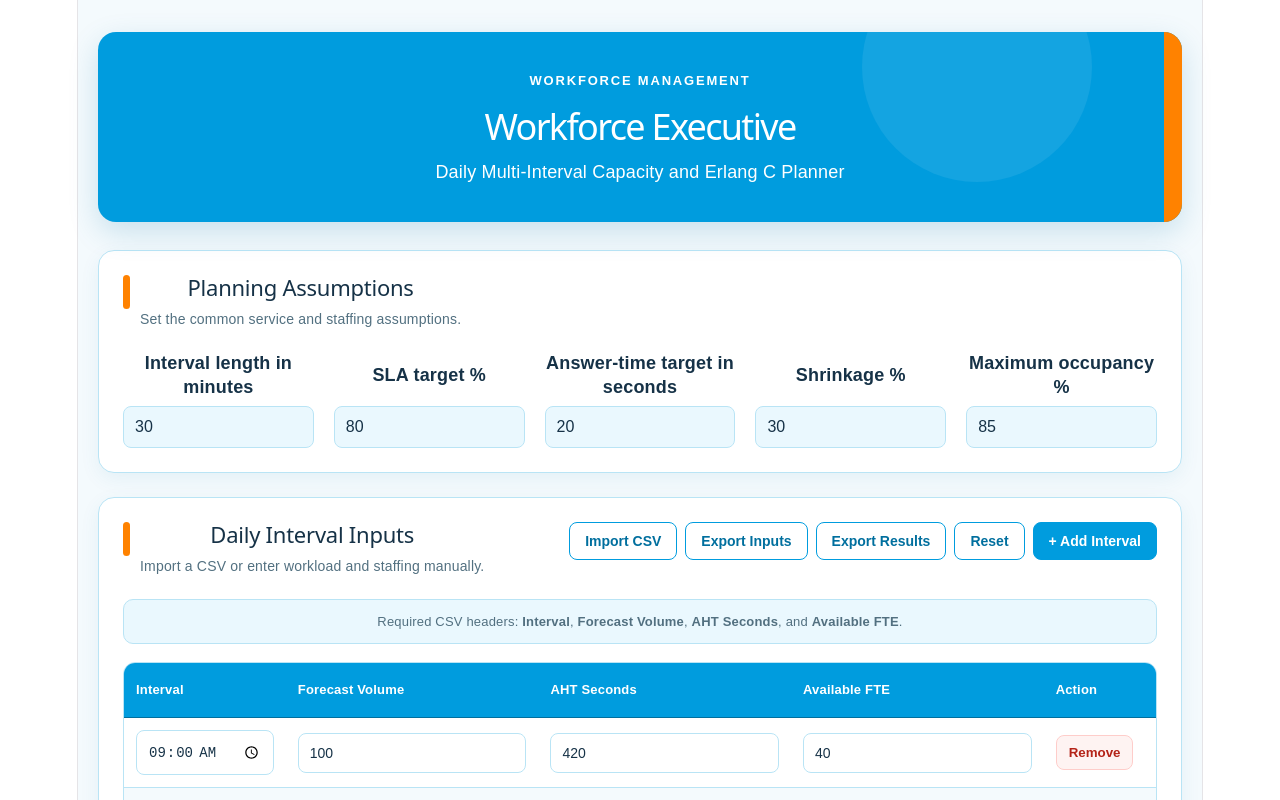
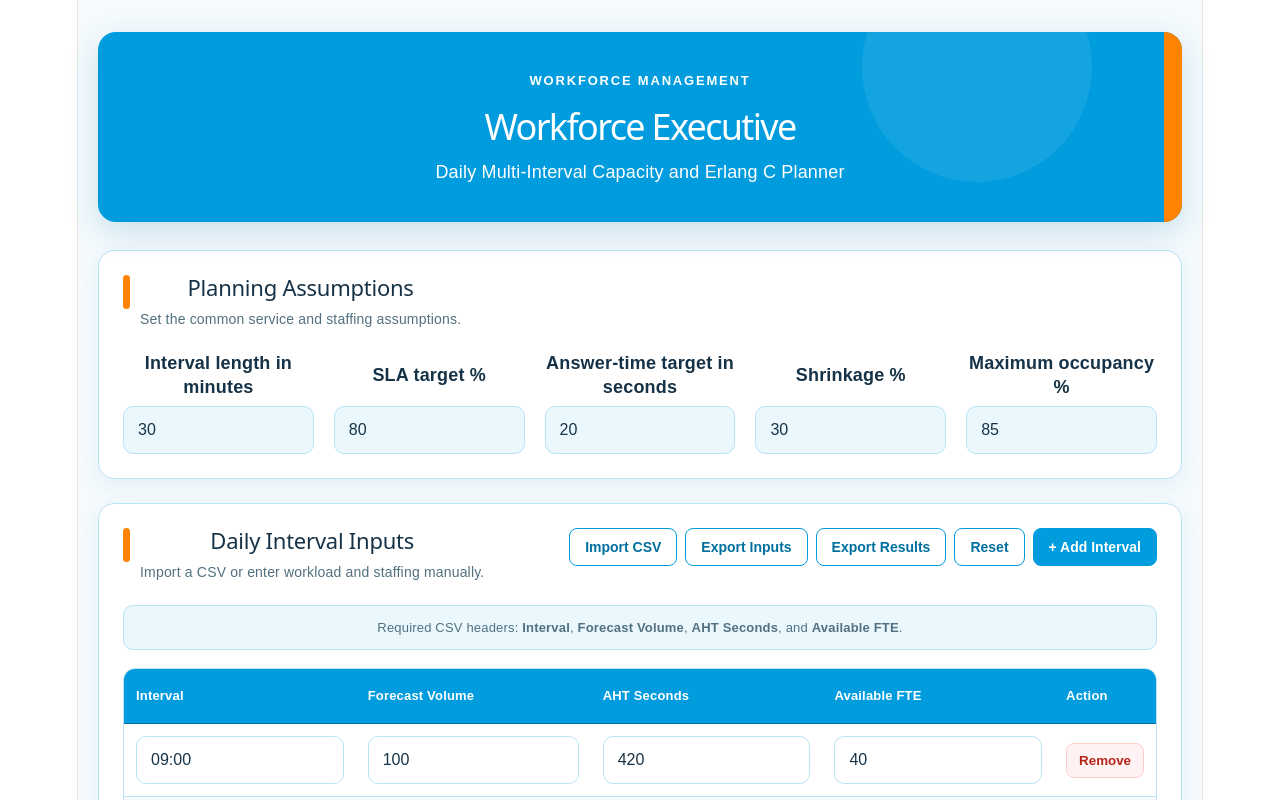
Before and after one commit to markeugeneb351-code/wfm-executive-copilot2, a React (Vite) app: page / in a window 1280 px wide. Shown: the top 800 px of the page. Built offline with nearby package versions, Linux system fonts and the light colour scheme.

Commit message:
Replace numeric controls with static input boxes

```diff
--- a/src/App.tsx
+++ b/src/App.tsx
@@ -3,6 +3,7 @@ import {
   useRef,
   useState,
   type ChangeEvent,
+  type CSSProperties,
 } from "react";
 
 import { calculateWorkforce } from "./calculations/erlangC";
@@ -55,6 +56,16 @@ interface SummaryCardProps {
   helper: string;
   accentColor?: string;
   valueColor?: string;
+}
+
+interface StaticNumberInputProps {
+  value: number;
+  onChange: (value: number) => void;
+  min?: number;
+  max?: number;
+  allowDecimal?: boolean;
+  style?: CSSProperties;
+  ariaLabel?: string;
 }
 
 type EditableIntervalField =
@@ -114,7 +125,11 @@ function parseCsvLine(line: string) {
     const character = line[index];
     const nextCharacter = line[index + 1];
 
-    if (character === '"' && insideQuotes && nextCharacter === '"') {
+    if (
+      character === '"' &&
+      insideQuotes &&
+      nextCharacter === '"'
+    ) {
       currentValue += '"';
       index += 1;
     } else if (character === '"') {
@@ -400,8 +415,7 @@ function App() {
       },
     ]);
 
-    setCsvMessage("");
-    setCsvError("");
+    clearCsvMessages();
   }
 
   function removeInterval(id: number) {
@@ -409,8 +423,7 @@ function App() {
       currentIntervals.filter((row) => row.id !== id)
     );
 
-    setCsvMessage("");
-    setCsvError("");
+    clearCsvMessages();
   }
 
   function resetIntervals() {
@@ -425,6 +438,11 @@ function App() {
     setCsvError("");
   }
 
+  function clearCsvMessages() {
+    setCsvMessage("");
+    setCsvError("");
+  }
+
   function openCsvImporter() {
     fileInputRef.current?.click();
   }
@@ -436,8 +454,7 @@ function App() {
       return;
     }
 
-    setCsvMessage("");
-    setCsvError("");
+    clearCsvMessages();
 
     const reader = new FileReader();
 
@@ -513,12 +530,8 @@ function App() {
               values[intervalIndex] ?? ""
             );
 
-            const forecastVolume = Number(
-              values[volumeIndex]
-            );
-
+            const forecastVolume = Number(values[volumeIndex]);
             const ahtSeconds = Number(values[ahtIndex]);
-
             const availableFTE = Number(
               values[availableFteIndex]
             );
@@ -558,12 +571,6 @@ function App() {
               availableFTE,
             };
           });
-
-        if (importedRows.length === 0) {
-          throw new Error(
-            "No valid interval rows were found in the CSV."
-          );
-        }
 
         importedRows.sort((firstRow, secondRow) =>
           firstRow.interval.localeCompare(secondRow.interval)
@@ -732,44 +739,46 @@ function App() {
     };
   }
 
-  const inputStyle = {
+  const inputStyle: CSSProperties = {
     width: "100%",
     minWidth: "90px",
-    padding: "11px",
+    height: "48px",
+    padding: "0 14px",
     color: theme.darkText,
     backgroundColor: theme.white,
     border: `1px solid ${theme.border}`,
-    borderRadius: "8px",
-    fontSize: "14px",
-    boxSizing: "border-box" as const,
+    borderRadius: "10px",
+    fontSize: "16px",
+    fontFamily: "inherit",
+    lineHeight: "48px",
+    boxSizing: "border-box",
     outlineColor: theme.primary,
   };
 
-  const assumptionInputStyle = {
+  const assumptionInputStyle: CSSProperties = {
     ...inputStyle,
     marginTop: "6px",
-    fontSize: "16px",
     backgroundColor: theme.paleBlue,
   };
 
-  const labelStyle = {
+  const labelStyle: CSSProperties = {
     display: "flex",
-    flexDirection: "column" as const,
+    flexDirection: "column",
     minWidth: 0,
   };
 
-  const labelTextStyle = {
+  const labelTextStyle: CSSProperties = {
     minHeight: "48px",
     display: "flex",
     alignItems: "center",
     justifyContent: "center",
     color: theme.darkText,
-    textAlign: "center" as const,
+    textAlign: "center",
     fontWeight: 600,
     lineHeight: 1.3,
   };
 
-  const sectionStyle = {
+  const sectionStyle: CSSProperties = {
     marginBottom: "24px",
     padding: "24px",
     backgroundColor: theme.white,
@@ -823,7 +832,7 @@ function App() {
               right: "90px",
               width: "230px",
               height: "230px",
-              backgroundColor: "rgba(255, 255, 255, 0.08)",
+              backgroundColor: "rgba(255,255,255,0.08)",
               borderRadius: "50%",
             }}
           />
@@ -883,30 +892,27 @@ function App() {
                 Interval length in minutes
               </span>
 
-              <input
+              <StaticNumberInput
+                value={intervalMinutes}
+                min={1}
+                allowDecimal={false}
+                onChange={setIntervalMinutes}
                 style={assumptionInputStyle}
-                type="number"
-                min="1"
-                value={intervalMinutes}
-                onChange={(event) =>
-                  setIntervalMinutes(Number(event.target.value))
-                }
+                ariaLabel="Interval length in minutes"
               />
             </label>
 
             <label style={labelStyle}>
               <span style={labelTextStyle}>SLA target %</span>
 
-              <input
+              <StaticNumberInput
+                value={targetSLA}
+                min={1}
+                max={99.9}
+                allowDecimal
+                onChange={setTargetSLA}
                 style={assumptionInputStyle}
-                type="number"
-                min="1"
-                max="99.9"
-                step="0.1"
-                value={targetSLA}
-                onChange={(event) =>
-                  setTargetSLA(Number(event.target.value))
-                }
+                ariaLabel="SLA target percentage"
               />
             </label>
 
@@ -915,30 +921,27 @@ function App() {
                 Answer-time target in seconds
               </span>
 
-              <input
+              <StaticNumberInput
+                value={answerTime}
+                min={1}
+                allowDecimal={false}
+                onChange={setAnswerTime}
                 style={assumptionInputStyle}
-                type="number"
-                min="1"
-                value={answerTime}
-                onChange={(event) =>
-                  setAnswerTime(Number(event.target.value))
-                }
+                ariaLabel="Answer-time target in seconds"
               />
             </label>
 
             <label style={labelStyle}>
               <span style={labelTextStyle}>Shrinkage %</span>
 
-              <input
+              <StaticNumberInput
+                value={shrinkage}
+                min={0}
+                max={99.9}
+                allowDecimal
+                onChange={setShrinkage}
                 style={assumptionInputStyle}
-                type="number"
-                min="0"
-                max="99.9"
-                step="0.1"
-                value={shrinkage}
-                onChange={(event) =>
-                  setShrinkage(Number(event.target.value))
-                }
+                ariaLabel="Shrinkage percentage"
               />
             </label>
 
@@ -947,16 +950,14 @@ function App() {
                 Maximum occupancy %
               </span>
 
-              <input
+              <StaticNumberInput
+                value={maximumOccupancy}
+                min={1}
+                max={99.9}
+                allowDecimal
+                onChange={setMaximumOccupancy}
                 style={assumptionInputStyle}
-                type="number"
-                min="1"
-                max="99.9"
-                step="0.1"
-                value={maximumOccupancy}
-                onChange={(event) =>
-                  setMaximumOccupancy(Number(event.target.value))
-                }
+                ariaLabel="Maximum occupancy percentage"
               />
             </label>
           </div>
@@ -1086,8 +1087,11 @@ function App() {
                     <td style={tableCellStyle}>
                       <input
                         style={inputStyle}
-                        type="time"
+                        type="text"
+                        inputMode="numeric"
                         value={row.interval}
+                        placeholder="09:00"
+                        aria-label={`Interval time row ${index + 1}`}
                         onChange={(event) =>
                           updateInterval(
                             row.id,
@@ -1099,51 +1103,53 @@ function App() {
                     </td>
 
                     <td style={tableCellStyle}>
-                      <input
-                        style={inputStyle}
-                        type="number"
-                        min="0"
+                      <StaticNumberInput
                         value={row.forecastVolume}
-                        onChange={(event) =>
+                        min={0}
+                        allowDecimal={false}
+                        onChange={(value) =>
                           updateInterval(
                             row.id,
                             "forecastVolume",
-                            Number(event.target.value)
+                            value
                           )
                         }
+                        style={inputStyle}
+                        ariaLabel={`Forecast volume row ${index + 1}`}
                       />
                     </td>
 
                     <td style={tableCellStyle}>
-                      <input
-                        style={inputStyle}
-                        type="number"
-                        min="1"
+                      <StaticNumberInput
                         value={row.ahtSeconds}
-                        onChange={(event) =>
+                        min={1}
+                        allowDecimal
+                        onChange={(value) =>
                           updateInterval(
                             row.id,
                             "ahtSeconds",
-                            Number(event.target.value)
+                            value
                           )
                         }
+                        style={inputStyle}
+                        ariaLabel={`AHT seconds row ${index + 1}`}
                       />
                     </td>
 
                     <td style={tableCellStyle}>
-                      <input
-                        style={inputStyle}
-                        type="number"
-                        min="0"
-                        step="0.1"
+                      <StaticNumberInput
                         value={row.availableFTE}
-                        onChange={(event) =>
+                        min={0}
+                        allowDecimal
+                        onChange={(value) =>
                           updateInterval(
                             row.id,
                             "availableFTE",
-                            Number(event.target.value)
+                            value
                           )
                         }
+                        style={inputStyle}
+                        ariaLabel={`Available FTE row ${index + 1}`}
                       />
                     </td>
 
@@ -1276,12 +1282,20 @@ function App() {
                   <thead>
                     <tr style={tableHeaderRowStyle}>
                       <th style={tableHeaderStyle}>Interval</th>
-                      <th style={tableHeaderStyle}>Offered Load</th>
-                      <th style={tableHeaderStyle}>Productive</th>
-                      <th style={tableHeaderStyle}>Required FTE</th>
+                      <th style={tableHeaderStyle}>
+                        Offered Load
+                      </th>
+                      <th style={tableHeaderStyle}>
+                        Productive
+                      </th>
+                      <th style={tableHeaderStyle}>
+                        Required FTE
+                      </th>
                       <th style={tableHeaderStyle}>Available</th>
                       <th style={tableHeaderStyle}>Gap</th>
-                      <th style={tableHeaderStyle}>Occupancy</th>
+                      <th style={tableHeaderStyle}>
+                        Occupancy
+                      </th>
                       <th style={tableHeaderStyle}>SLA</th>
                       <th style={tableHeaderStyle}>Status</th>
                       <th style={tableHeaderStyle}>Risk</th>
@@ -1455,6 +1469,17 @@ function App() {
                     </strong>
                     .
                   </p>
+
+                  <p
+                    style={{
+                      marginBottom: 0,
+                      lineHeight: 1.6,
+                    }}
+                  >
+                    Hiring should only be considered if the
+                    deficit persists across multiple days or
+                    forecast cycles.
+                  </p>
                 </>
               ) : (
                 <p style={{ marginBottom: 0, lineHeight: 1.6 }}>
@@ -1485,6 +1510,59 @@ function App() {
         )}
       </div>
     </main>
+  );
+}
+
+function StaticNumberInput({
+  value,
+  onChange,
+  min = 0,
+  max,
+  allowDecimal = true,
+  style,
+  ariaLabel,
+}: StaticNumberInputProps) {
+  function handleChange(event: ChangeEvent<HTMLInputElement>) {
+    const enteredValue = event.target.value;
+
+    const validPattern = allowDecimal
+      ? /^\d*\.?\d*$/
+      : /^\d*$/;
+
+    if (!validPattern.test(enteredValue)) {
+      return;
+    }
+
+    if (enteredValue === "") {
+      onChange(min);
+      return;
+    }
+
+    let numericValue = Number(enteredValue);
+
+    if (!Number.isFinite(numericValue)) {
+      return;
+    }
+
+    numericValue = Math.max(min, numericValue);
+
+    if (max !== undefined) {
+      numericValue = Math.min(max, numericValue);
+    }
+
+    onChange(numericValue);
+  }
+
+  return (
+    <input
+      type="text"
+      inputMode={allowDecimal ? "decimal" : "numeric"}
+      value={String(value)}
+      onChange={handleChange}
+      autoComplete="off"
+      aria-label={ariaLabel}
+      style={style}
+    />
   );
 }
 
@@ -1678,38 +1756,38 @@ function MessageBox({
   );
 }
 
-const tableStyle = {
+const tableStyle: CSSProperties = {
   width: "100%",
   minWidth: "850px",
   overflow: "hidden",
-  borderCollapse: "separate" as const,
+  borderCollapse: "separate",
   borderSpacing: 0,
   border: `1px solid ${theme.border}`,
   borderRadius: "12px",
 };
 
-const tableHeaderRowStyle = {
+const tableHeaderRowStyle: CSSProperties = {
   color: theme.white,
   backgroundColor: theme.primary,
 };
 
-const tableHeaderStyle = {
+const tableHeaderStyle: CSSProperties = {
   padding: "14px 12px",
   color: theme.white,
   borderBottom: `1px solid ${theme.primaryDark}`,
-  textAlign: "left" as const,
+  textAlign: "left",
   fontSize: "13px",
   fontWeight: 700,
-  whiteSpace: "nowrap" as const,
+  whiteSpace: "nowrap",
 };
 
-const tableCellStyle = {
+const tableCellStyle: CSSProperties = {
   padding: "12px",
   color: theme.darkText,
   borderBottom: `1px solid ${theme.border}`,
-  textAlign: "left" as const,
+  textAlign: "left",
   fontSize: "14px",
-  whiteSpace: "nowrap" as const,
+  whiteSpace: "nowrap",
 };
 
 export default App;
```
